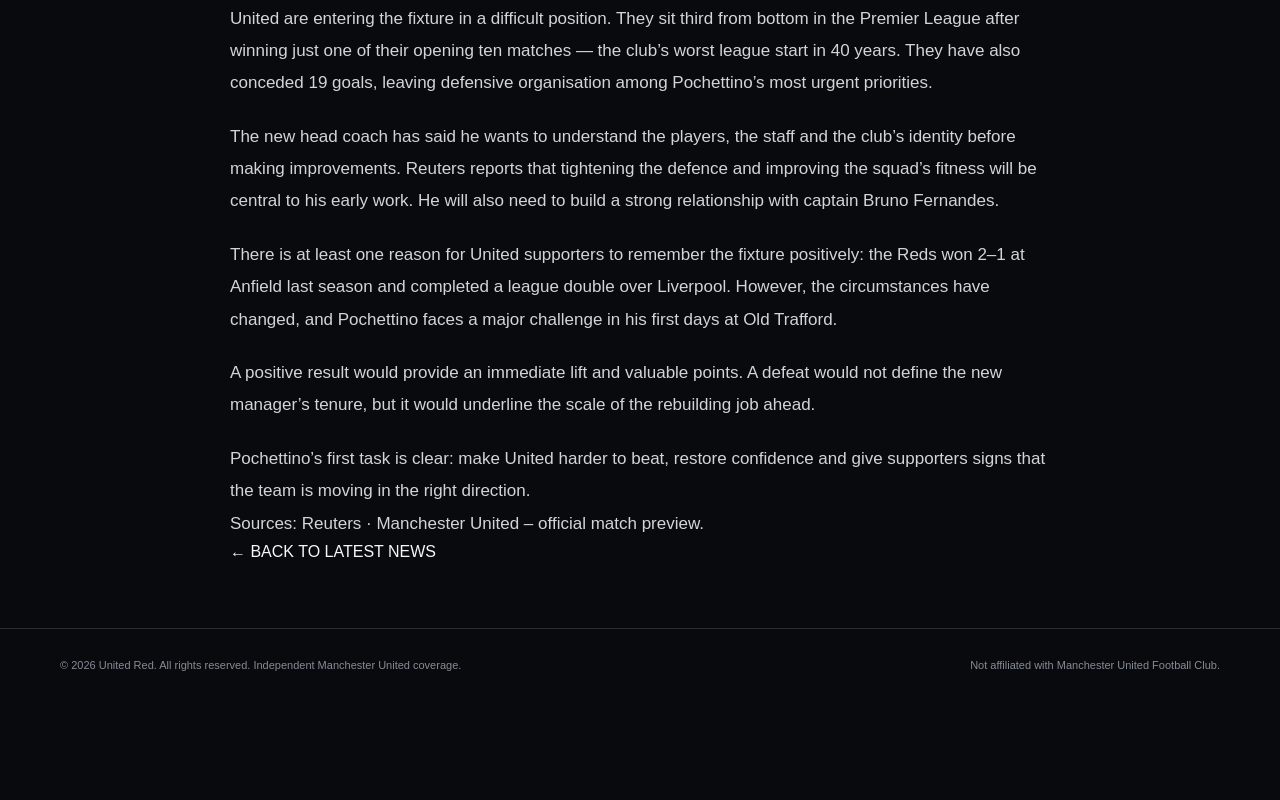
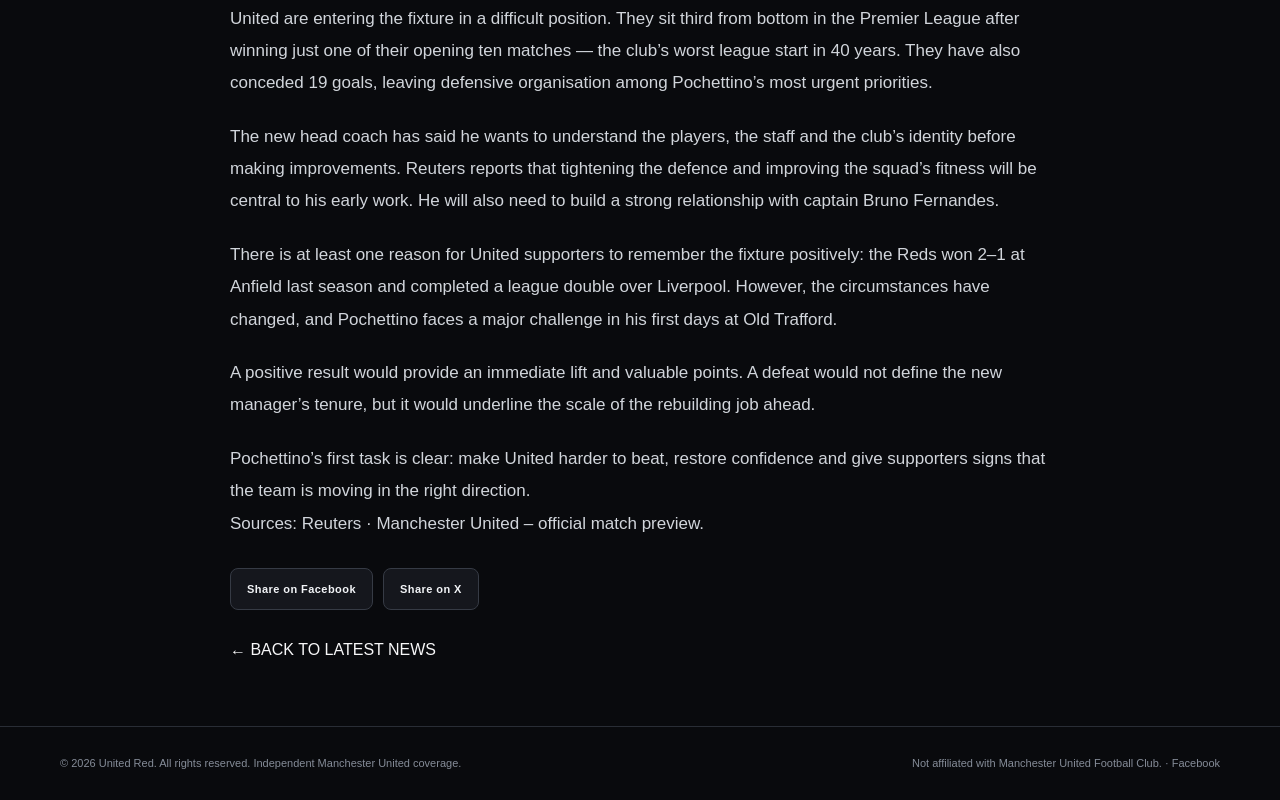
Before and after one commit to rspaqi-jpg/Manchester-United-News, a Next.js app: page /posts/pochettino-united-liverpool-debut in a window 1280 px wide. Shown: the part 1339-2139 px from the top of the page. Before the commit the page ends 2040 px from the top, so only its background shows below. Built offline with nearby package versions, Linux system fonts and the light colour scheme.

Commit message:
Add Facebook links and article sharing styles

```diff
--- a/app/posts/pochettino-united-liverpool-debut/page.tsx
+++ b/app/posts/pochettino-united-liverpool-debut/page.tsx
@@ -1,11 +1,15 @@
 import Link from "next/link";
 import Header from "@/components/Header";
 import Ad from "@/components/Ad";
+import { ShareButtons } from "@/components/SocialLinks";
 import { pochettinoLiverpoolStory as story } from "@/lib/pochettino-liverpool-story";
 
 export const metadata = {
   title: story.title + " | United Red",
   description: story.excerpt,
+  alternates: { canonical: "https://manunitednews.blog/posts/pochettino-united-liverpool-debut" },
+  openGraph: { type: "article", title: story.title, description: story.excerpt, url: "https://manunitednews.blog/posts/pochettino-united-liverpool-debut", images: [{ url: "/posts/pochettino-united-liverpool-debut/opengraph-image", width: 1200, height: 630, alt: story.title }] },
+  twitter: { card: "summary_large_image", title: story.title, description: story.excerpt, images: ["/posts/pochettino-united-liverpool-debut/opengraph-image"] },
 };
 
 export default function PochettinoLiverpoolArticle() {
@@ -18,6 +22,7 @@ export default function PochettinoLiverpoolArticle() {
     <Ad label="IN-ARTICLE ADVERTISEMENT"/>
     <div className="content">{story.content.split("\n\n").map((paragraph, index) => <p key={index}>{paragraph}</p>)}</div>
     <div className="content"><p>Sources: <a href="https://www.reuters.com/sports/soccer/pochettino-thrown-deep-end-united-reign-begins-anfield-2026-11-19/" target="_blank" rel="noreferrer">Reuters</a> · <a href="https://www.manutd.com/en/news/liverpool-v-united-how-to-watch-and-follow-pochettinos-first-game-in-charge" target="_blank" rel="noreferrer">Manchester United – official match preview</a>.</p></div>
+    <ShareButtons title={story.title} url={"https://manunitednews.blog/posts/pochettino-united-liverpool-debut"} />
     <p><Link href="/">← BACK TO LATEST NEWS</Link></p>
-  </article></main><footer className="footer"><div className="wrap footrow"><span>© {new Date().getFullYear()} United Red. All rights reserved. Independent Manchester United coverage.</span><span>Not affiliated with Manchester United Football Club.</span></div></footer></>;
+  </article></main><footer className="footer"><div className="wrap footrow"><span>© {new Date().getFullYear()} United Red. All rights reserved. Independent Manchester United coverage.</span><span>Not affiliated with Manchester United Football Club. · <a href="https://www.facebook.com/ManUnitedNews.blog/" target="_blank" rel="noopener noreferrer">Facebook</a></span></div></footer></>;
 }
```
